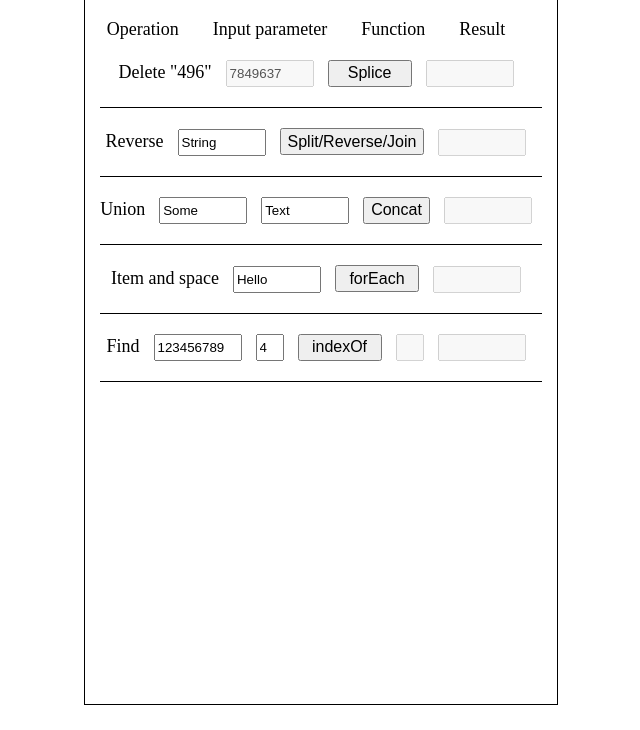
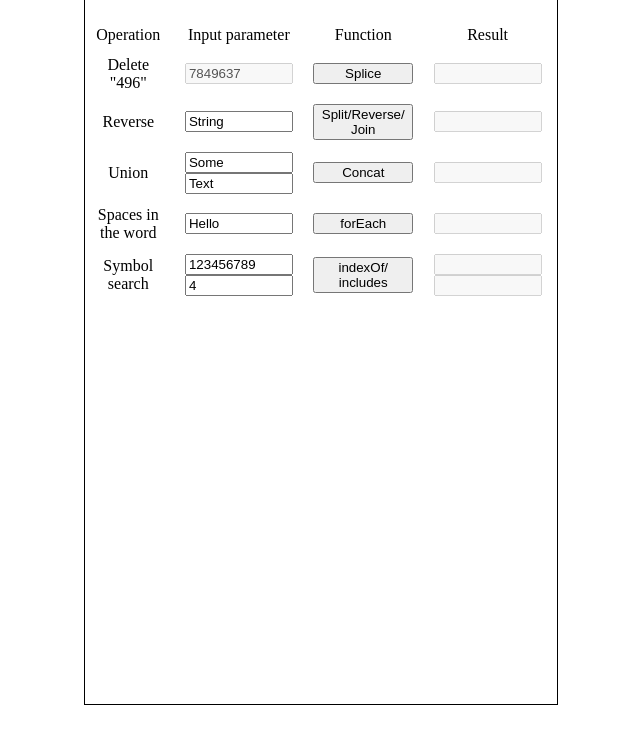
Before and after one commit to Wilson2254/wilson2254.github.io, a plain HTML site: page works/Case-13/Arrays.html in a window 1280 px wide. Shown: the part 70-800 px from the top of the page, without its empty margins (319-959 px from the left). Drawn offline with Linux system fonts and the light colour scheme.

Commit message:
Add table for redesign

```diff
--- a/works/Case-13/Arrays.html
+++ b/works/Case-13/Arrays.html
@@ -9,24 +9,43 @@
   <body>
     <div class="main-box">
       <h1>Array Functions</h1>
+      <table>
+        <tr>
           <div class="desc">
-          <span>Operation</span> <span>Input parameter</span> <span>Function</span> <span>Result</span>
+            <td>Operation</td> <td>Input parameter</td> <td>Function</td> <td>Result</td>
           </div>
+        </tr>
+        <tr>
           <div class="splice">
-          <span>Delete "496"</span> <input id="input_splice" type="text" value="7849637" disabled="disabled"> <button type="button" onclick="make_splice()">Splice</button> <input id="res_splice" type="text" disabled="disabled">
+            <td>Delete "496"</td> <td><input id="input_splice" type="text" value="7849637" disabled="disabled"></td> <td><button type="button" onclick="make_splice()">Splice</button></td> <td><input id="res_splice" type="text" disabled="disabled"></td>
           </div>
+        </tr>
+        <tr>
           <div class="reverse">
-          <span>Reverse</span> <input id="input_reverse" type="text" value="String"> <button type="button" onclick="make_reverse()">Split/Reverse/Join</button> <input id="res_reverse" type="text" disabled="disabled">
+            <td>Reverse</td> <td><input id="input_reverse" type="text" value="String"></td> <td><button type="button" onclick="make_reverse()">Split/Reverse/Join</button></td> <td><input id="res_reverse" type="text" disabled="disabled"></td>
           </div>
+        </tr>
+        <tr>
           <div class="concat">
-          <span>Union</span> <input id="input_concat1" type="text" value="Some"> <input id="input_concat2" type="text" value="Text"> <button type="button" onclick="make_concat()">Concat</button> <input id="res_concat" type="text" disabled="disabled">
+            <td>Union</td> <td><input id="input_concat1" type="text" value="Some"> <input id="input_concat2" type="text" value="Text"></td> <td><button type="button" onclick="make_concat()">Concat</button></td> <td><input id="res_concat"
+              type="text" disabled="disabled"></td>
           </div>
+        </tr>
+        <tr>
           <div class="foreach">
-          <span>Item and space</span> <input id="input_for" type="text" value="Hello"> <button type="button" onclick="make_for()">forEach</button> <input id="res_for" type="text" disabled="disabled">
+            <td>Spaces in the word</td> <td><input id="input_for" type="text" value="Hello"></td> <td><button type="button" onclick="make_for()">forEach</button></td> <td><input id="res_for" type="text" disabled="disabled"></td>
           </div>
+        </tr>
+        <tr>
           <div class="number">
-          <span>Find</span> <input id="input_num1" type="text" value="123456789"> <input id="input_num2" type="text" value="4"> <button type="button" onclick="make_num()">indexOf</button> <input id="res_num" type="text" disabled="disabled">
-          <input id="res_num2" type="text" disabled="disabled">
+            <td> Symbol search</td> <td><input id="input_num1" type="text" value="123456789"> <input id="input_num2" type="text" value="4"></td> <td><button type="button" onclick="make_num()">indexOf/ includes</button></td> <td><input id="res_num"
+              type="text" disabled="disabled"> <input id="res_num2" type="text" disabled="disabled"></td>
           </div>
+        </tr>
+      </table>
+
+
+
+
     </div>
 </html>
--- a/works/Case-13/style.css
+++ b/works/Case-13/style.css
@@ -11,67 +11,17 @@ body{
   text-align: center;
 }
 
-
-.desc>span{
-  margin-right: 30px;
+td{
+  padding: 5px;
 }
 
-span{
-  font-size: 18px;
-  margin-right: 10px;
+
+
+button{
+  word-wrap: break-word;
+  width: 100px;
 }
 
 input{
-  height: 21px;
-  width: 80px;
-  margin-right: 10px;
+  width: 100px;
 }
-
-button{
-  height: 27px;
-  width: 84px;
-  margin-right: 10px;
-  font-size: 16px;
-}
-
-.splice{
-  border-bottom: 1px solid;
-  padding: 20px 0 20px 0 ;
-  margin: 0 15px 0 15px;
-}
-
-.reverse{
-  border-bottom: 1px solid;
-  padding: 20px 0 20px 0 ;
-  margin: 0 15px 0 15px;
-}
-
-.reverse>button{
-  width: auto;
-}
-
-.concat{
-  border-bottom: 1px solid;
-  padding: 20px 0 20px 0 ;
-  margin: 0 15px 0 15px;
-}
-
-.concat>button{
-  width: auto;
-}
-
-.foreach{
-  border-bottom: 1px solid;
-  padding: 20px 0 20px 0 ;
-  margin: 0 15px 0 15px;
-}
-
-.number>input:nth-of-type(2), .number>input:nth-of-type(3){
-  width: 20px;
-}
-
-.number{
-  border-bottom: 1px solid;
-  padding: 20px 0 20px 0 ;
-  margin: 0 15px 0 15px;
-}
```
Lines whose indentation alone changed are shown as unchanged.
